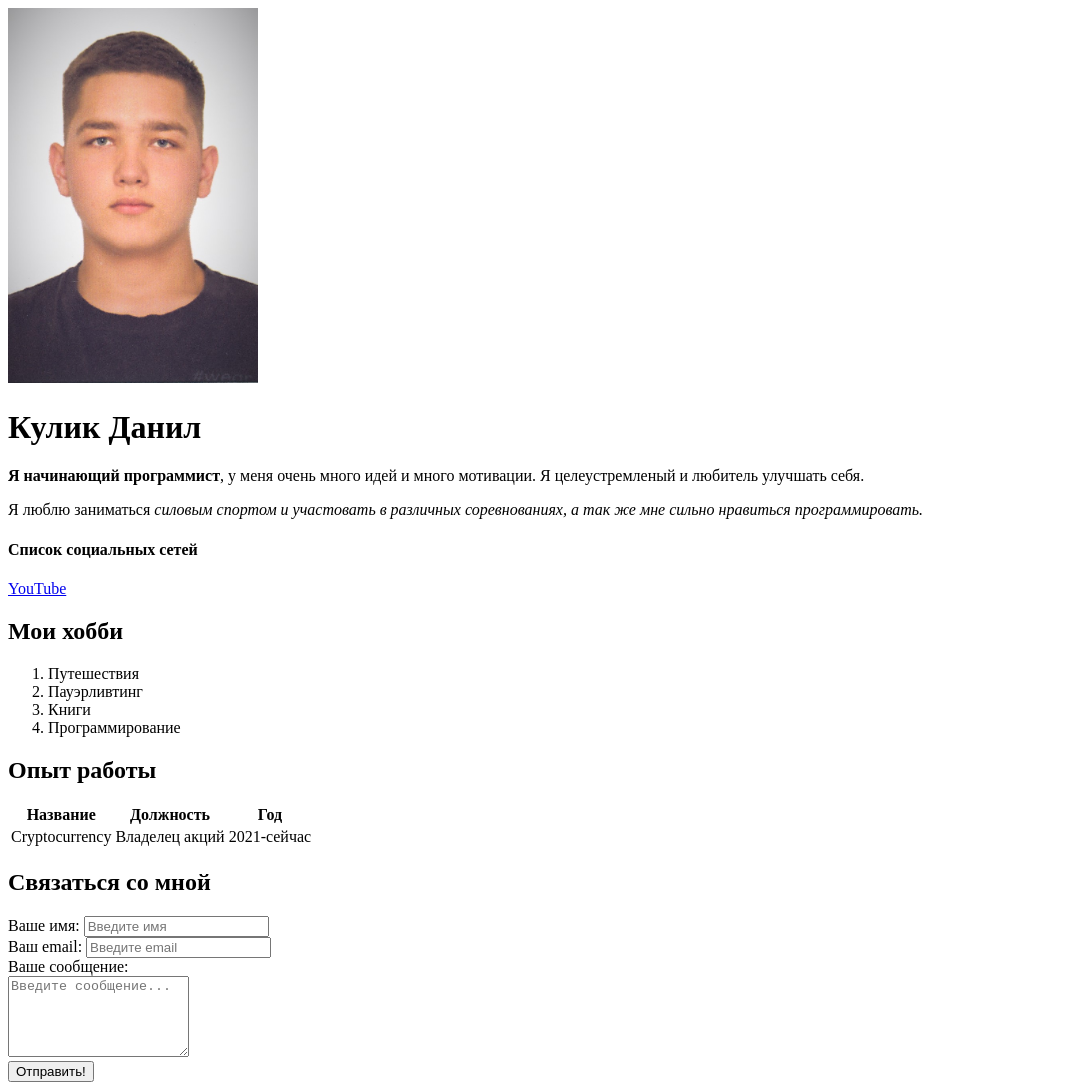
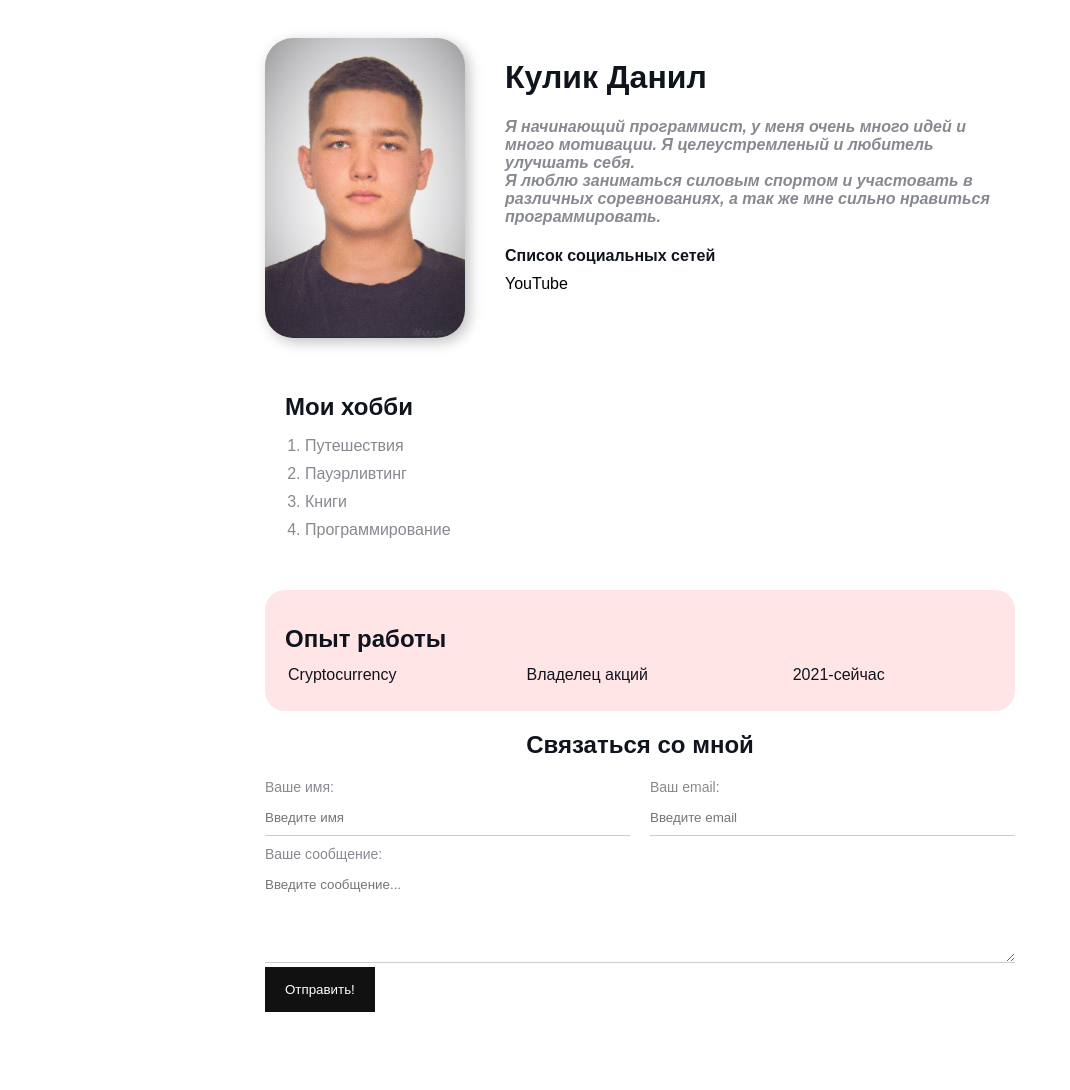
Before and after one commit to DanilKulik/rezume, a plain HTML site: page index.html in a window 1280 px wide. Shown: the whole page, without its empty margins (0-1070 px from the left). After the commit the page ends 1020 px from the top, so only its background shows below. Drawn offline with Linux system fonts and the light colour scheme.

Commit message:
Add styles

```diff
--- a/index.html
+++ b/index.html
@@ -7,19 +7,27 @@
     <meta name="keywords" content="Danil, resume" />
     <meta name="description" content="это сайт резюме Данила Кулика" />
     <title>Danil resume</title>
+    <link rel="stylesheet" href="styles.css" />
   </head>
   <body>
-    <img src="Кулик Данил.jpg" alt="Фотография Кулика Данила" width="250" />
+    <div class="container">
+      <div class="info">
+        <img
+          src="Кулик Данил.jpg"
+          alt="Фотография Кулика Данила"
+          class="avatar"
+        />
+        <div class="info-text">
           <strong><h1>Кулик Данил</h1></strong>
           <p>
-      <strong>Я начинающий программист</strong>, у меня очень много идей и много
-      мотивации. Я целеустремленый и любитель улучшать себя.
+            <strong>Я начинающий программист</strong>, у меня очень много идей и
+            много мотивации. Я целеустремленый и любитель улучшать себя.
           </p>
           <p>
             Я люблю заниматься
             <em
-        >силовым спортом и участовать в различных соревнованиях, а так же мне
-        сильно нравиться программировать.</em
+              >силовым спортом и участовать в различных соревнованиях, а так же
+              мне сильно нравиться программировать.</em
             >
           </p>
           <h4>Список социальных сетей</h4>
@@ -29,22 +37,27 @@
             target="_blank"
             >YouTube</a
           >
+        </div>
+      </div>
+      <div class="card bg-green">
         <h2>Мои хобби</h2>
-    <ol>
+        <ol class="list">
           <li>Путешествия</li>
           <li>Пауэрливтинг</li>
           <li>Книги</li>
           <li>Программирование</li>
         </ol>
+      </div>
+      <div class="card bg-red">
         <h2>Опыт работы</h2>
-    <table>
-      <thead>
+        <table class="table">
+          <!-- <thead>
             <tr>
               <th>Название</th>
               <th>Должность</th>
               <th>Год</th>
             </tr>
-      </thead>
+          </thead> -->
           <tbody>
             <tr>
               <td>Сryptocurrency</td>
@@ -53,19 +66,23 @@
             </tr>
           </tbody>
         </table>
+      </div>
+
+      <form action="/" class="form">
         <h2>Связаться со мной</h2>
-    <form action="/">
-      <div>
+        <div class="form-row">
+          <div class="form-group">
             <label for="name">Ваше имя:</label>
             <input type="text" id="name" placeholder="Введите имя" />
           </div>
-      <div>
+          <div class="form-group">
             <label for="email">Ваш email:</label>
             <input type="email" id="email" placeholder="Введите email" />
           </div>
-      <div>
+        </div>
+        <div class="form-group">
           <label for="message">Ваше сообщение:</label>
-        <br />
+
           <textarea
             name="message"
             id="message"
@@ -74,7 +91,8 @@
             placeholder="Введите сообщение..."
           ></textarea>
         </div>
-      <button type="submit">Отправить!</button>
+        <button class="btn" type="submit">Отправить!</button>
       </form>
+    </div>
   </body>
 </html>
--- /dev/null
+++ b/styles.css
@@ -0,0 +1,154 @@
+@import url("https://fonts.googleapis.com/css2?family=Roboto&display=swap");
+body {
+  font-family: "Robot", sans-serif;
+  font-size: 16px;
+  font-weight: normal;
+  background: f1f1f1;
+  color: #0f141e;
+}
+a {
+  color: #000;
+  text-decoration: none;
+}
+a:hover {
+  text-decoration: underline;
+}
+
+a:active {
+  color: blue;
+}
+a:visited {
+  color: grey;
+}
+.avatar {
+  width: 200px;
+  border-radius: 28px;
+  box-shadow: 4px 4px 14px rgba(0, 0, 0, 0.25);
+}
+.info {
+  margin-bottom: 20px;
+  display: flex;
+}
+
+.info-text {
+  margin-left: 40px;
+}
+
+.info-text p {
+  font-style: italic;
+  font-weight: bold;
+  color: #86898f;
+  margin: 0;
+}
+
+.card {
+  border-radius: 20px;
+  padding: 15px 20px;
+  margin-bottom: 20px;
+}
+.info-text h4 {
+  margin-bottom: 10px;
+}
+@media (max-width: 557px) {
+  .info {
+    display: block;
+    text-align: center;
+  }
+}
+.card h2 {
+  margin-bottom: 10px;
+}
+
+.bg-red {
+  background: #ffe5e5;
+}
+.br-green {
+  background: #e5ffe7;
+}
+.container {
+  margin: auto;
+  max-width: 750px;
+  padding-top: 30px;
+}
+
+.btn {
+  background: #111;
+  padding: 15px 20px;
+  color: #fff;
+  border: none;
+  font-family: inherit;
+  cursor: pointer;
+}
+
+.btn:hover {
+  opacity: 0.8;
+}
+.list {
+  padding: 0 20px;
+}
+
+.list li {
+  color: #86898f;
+  margin-bottom: 10px;
+}
+
+.table {
+  width: 100%;
+}
+
+.table td {
+  padding-bottom: 10px;
+}
+
+.table td:nth-shild(2),
+.table td:nth-shild(3) {
+  color: #86898f;
+}
+
+.form h2 {
+  text-align: center;
+}
+.form-row {
+  margin-bottom: 10px;
+  display: flex;
+}
+
+.form-row .form-group {
+  margin-right: 20px;
+  width: 50%;
+  /* display: inline-block; */
+  /* width: calc(50%-20px); */
+}
+
+.form-row .form-group:last-child {
+  margin-right: 0;
+}
+
+@media (max-width: 557px) {
+  .form-row {
+    display: block;
+  }
+  .form-row .form-group {
+    width: 100%;
+    margin-right: 0;
+    margin-bottom: 10px;
+  }
+}
+.form-group label {
+  display: block;
+  font-size: 14px;
+  color: #86898f;
+}
+
+.form-group input,
+.form-group textarea {
+  width: 100%;
+  box-sizing: border-box;
+  border: none;
+  background: transparent;
+  border-bottom: 1px solid #ccc;
+  color: #000;
+  padding: 15px 0 10px;
+  outline: none;
+  font-family: inherit;
+}
```
Lines whose indentation alone changed are shown as unchanged.
